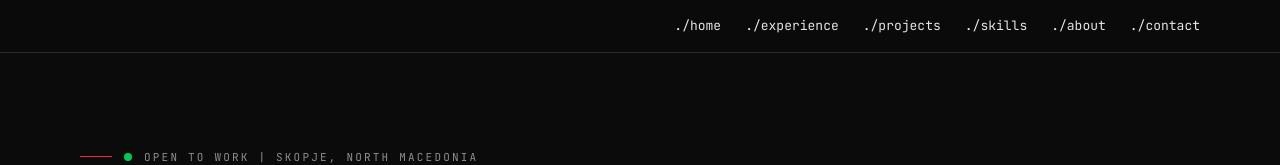
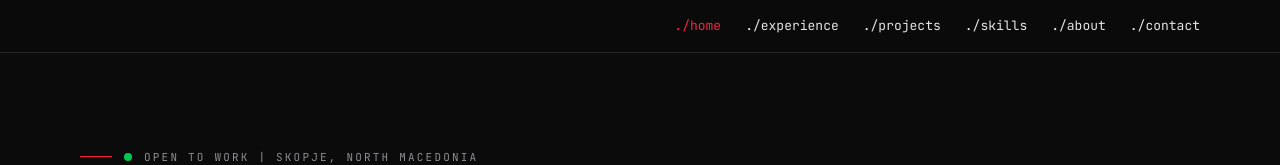
Before and after one commit to lazartrajkovski/portfolio, a React (Vite) app: page / in a window 1280 px wide. Shown: the top 165 px of the page. Built offline with nearby package versions, Linux system fonts and the light colour scheme.

Commit message:
Add section navigation

```diff
--- a/src/components/Navbar.tsx
+++ b/src/components/Navbar.tsx
@@ -1,12 +1,16 @@
+import { useState } from 'react'
+
 function NavBar() {
   const sections = [
-    './home',
-    './experience',
-    './projects',
-    './skills',
-    './about',
-    './contact',
+    { label: './home', id: 'home' },
+    { label: './experience', id: 'experience' },
+    { label: './projects', id: 'projects' },
+    { label: './skills', id: 'skills' },
+    { label: './about', id: 'about' },
+    { label: './contact', id: 'contact' },
   ]
+
+  const [activeSection, setActiveSection] = useState('home')
 
   return (
     <>
@@ -14,9 +18,17 @@ function NavBar() {
         <nav className="mx-auto max-w-6xl px-4 py-4">
           <ul className="flex justify-end gap-6 text-[13px]">
             {sections.map((section) => (
-              <li key={section}>
-                <a href="#" className="hover:text-accent">
-                  {section}
+              <li key={section.id}>
+                <a
+                  href={`#${section.id}`}
+                  onClick={() => setActiveSection(section.id)}
+                  className={
+                    section.id === activeSection
+                      ? 'text-accent'
+                      : 'hover:text-accent'
+                  }
+                >
+                  {section.label}
                 </a>
               </li>
             ))}
```
